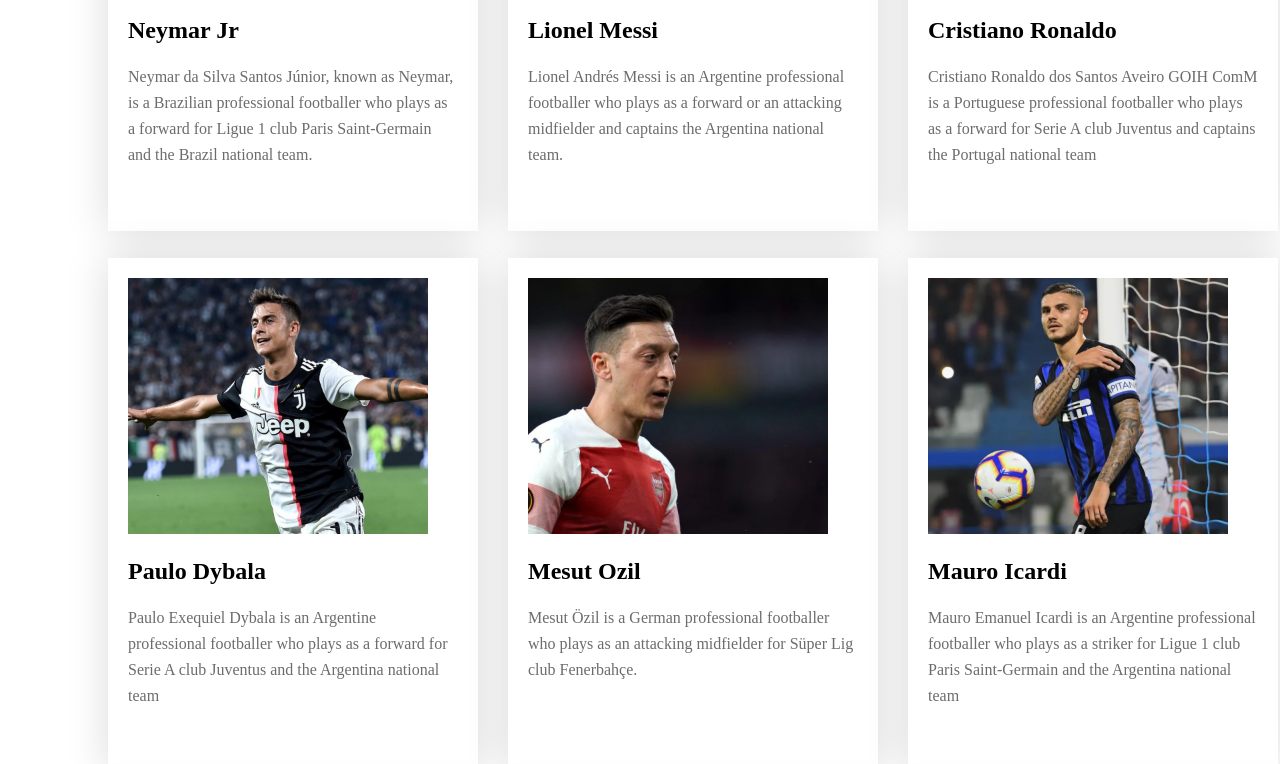
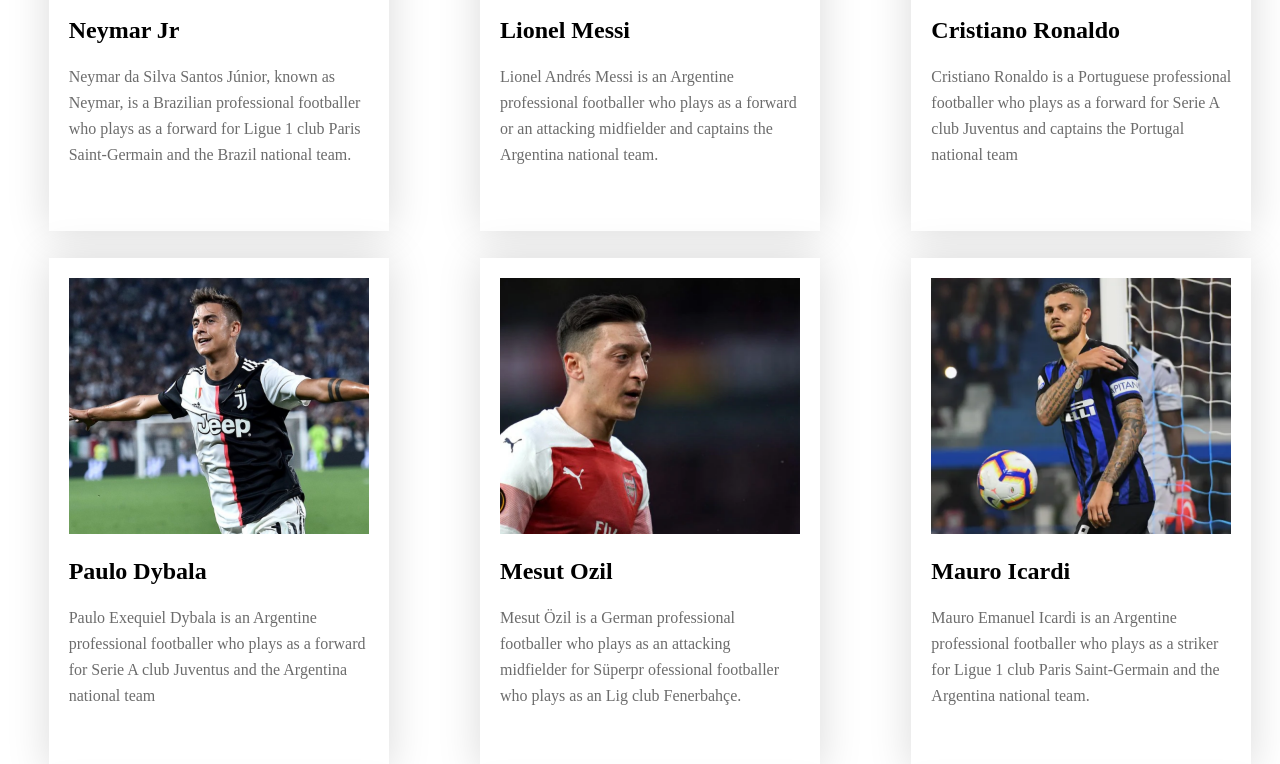
Before and after one commit to torisd560/Responsive-football, a plain HTML site: page index.html in a window 1280 px wide. Shown: the part 993-1757 px from the top of the page. Drawn offline with Linux system fonts and the light colour scheme.

Commit message:
add new main card styles

```diff
--- a/index.html
+++ b/index.html
@@ -74,7 +74,7 @@
                 </div>
                 <div class="player-ifno">
                     <h2 class="player-name">Cristiano Ronaldo</h2>
-                    <p>Cristiano Ronaldo dos Santos Aveiro GOIH ComM is a Portuguese professional footballer who
+                    <p>Cristiano Ronaldo is a Portuguese professional footballer who
                         plays
                         as a forward for Serie A club Juventus and captains the Portugal national team
                     </p>
@@ -98,7 +98,8 @@
                 </div>
                 <div class="player-ifno">
                     <h2 class="player-name">Mesut Ozil </h2>
-                    <p>Mesut Özil is a German professional footballer who plays as an attacking midfielder for Süper
+                    <p>Mesut Özil is a German professional footballer who plays as an attacking midfielder for Süperpr
+                        ofessional footballer who plays as an
                         Lig
                         club Fenerbahçe.
                     </p>
@@ -112,7 +113,7 @@
                     <h2 class="player-name">Mauro Icardi </h2>
                     <p>Mauro Emanuel Icardi is an Argentine professional footballer who plays as a striker for Ligue
                         1
-                        club Paris Saint-Germain and the Argentina national team
+                        club Paris Saint-Germain and the Argentina national team.
                     </p>
                 </div>
             </div>
--- a/style.css
+++ b/style.css
@@ -82,27 +82,21 @@ nav span .fas{
     display: grid;
     grid-template-columns: repeat(3, 1fr);
     justify-items: center;
-    align-items: center;
     column-gap: 30px;
     row-gap: 27px;
-    Width :50%;
-    Height :100%;
+    Width :100%;
     background: #FFFFFF;
-    margin-left: 100px;
+    margin-left: 10px;
     margin-top: 70px;
     margin-bottom: 100px;
 }
 .main-card{
-
-    width: 330px;
+    width: 300px;
     height: 474px;
     padding: 20px;
     background: #FFFFFF;
     box-shadow: 0px 0px 40px rgba(0, 0, 0, 0.15);
 }
-/* .player{
-    text-align: center;
-} */
 .player img{
     display:inline-block;
     width: 300px;
```
